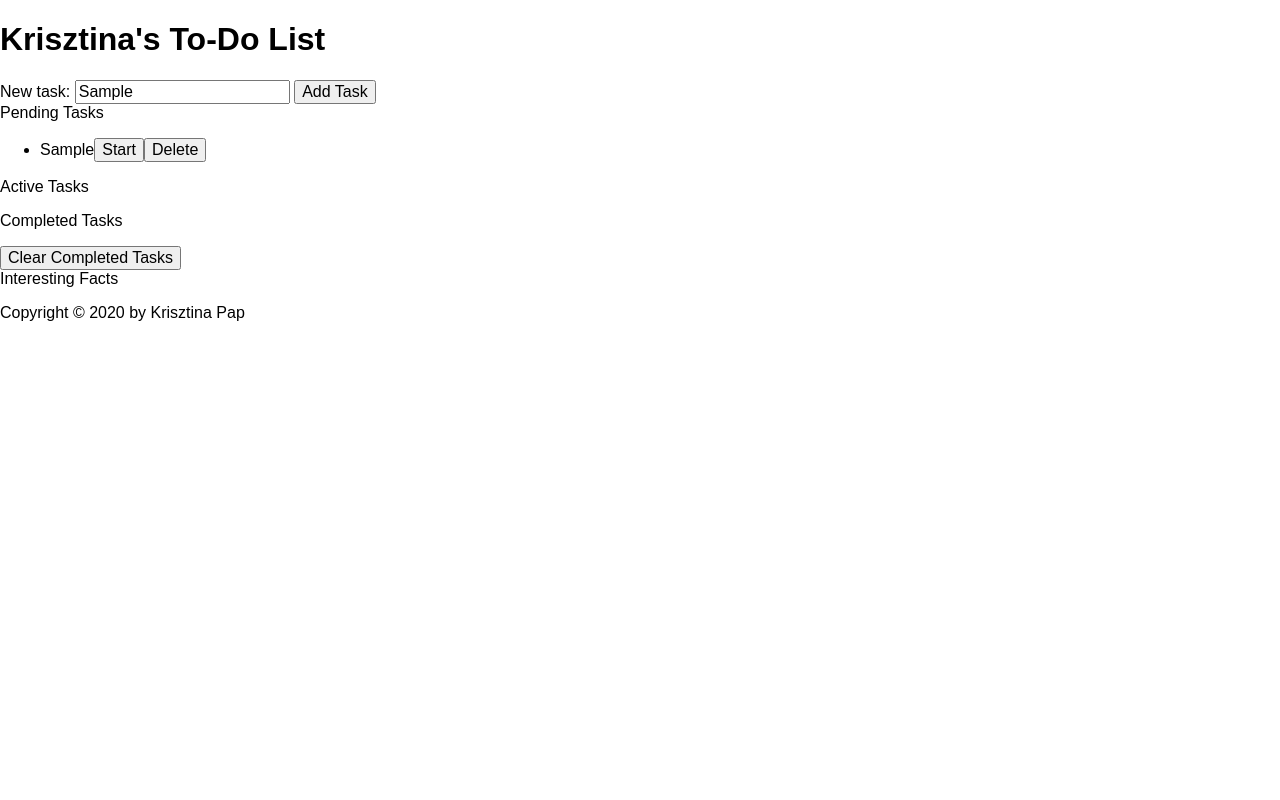
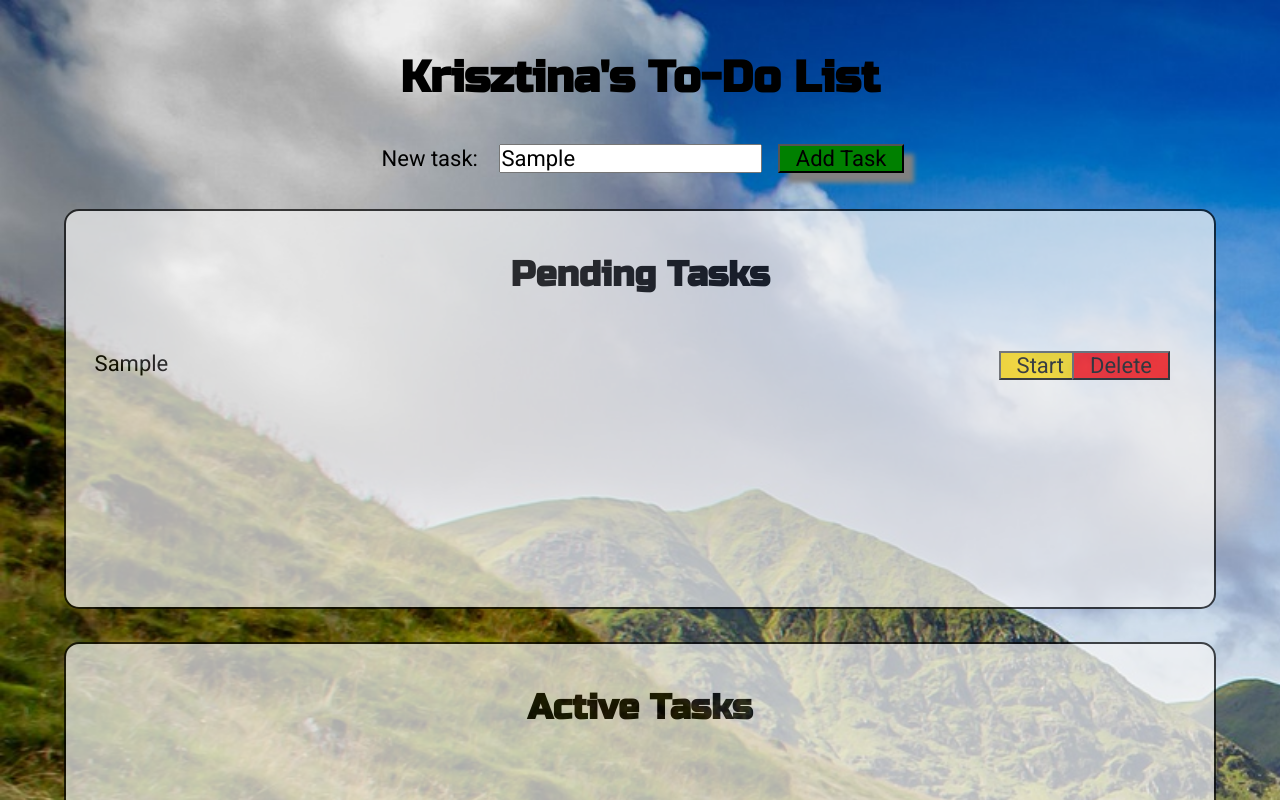
Before and after one commit to KrisztinaPap/js-to-do-list-improved, a website: page index.html in a window 1280 px wide. Both pictures are taken after typing "Sample" into the empty fields and a click on the button "Add Task". Shown: the top 800 px of the page. Drawn offline with Linux system fonts and the light colour scheme.

Commit message:
Adds Google Fonts; Adds CSS formatting; Adds <li> text spans;

```diff
--- a/css/main.css
+++ b/css/main.css
@@ -0,0 +1,170 @@
+* {
+    box-sizing: border-box;
+    margin: 0;
+    padding: 0;
+    text-align: center;
+    align-items: center;
+    font-size: 22px;
+}
+
+section {
+    background-color: whitesmoke;
+    opacity: 0.7;
+    padding: 0.3rem;
+    margin: 0.3rem;
+    margin-top: 1.2rem;
+    min-height: 50vh;
+    min-width: 360px;
+    border: 2px black solid;
+    border-radius: 15px;
+    width: 90%;
+}
+
+.flex-container {
+    display: flex;
+    flex-direction: column;
+    flex-wrap: nowrap;
+
+}
+
+h1 {
+    font-family: 'Russo One', sans-serif;
+    padding-top: 1rem;
+
+}
+
+h2 {
+    font-family: 'Russo One', sans-serif;
+    font-size: 1.6rem;
+    padding-top: 1.6rem;
+    padding-bottom: 2rem;
+}
+
+body {
+    font-family: 'Roboto', sans-serif;
+    background-image: url(".././img/mountain.jpg");
+    background-repeat: no-repeat;
+    background-size: cover;
+}
+
+footer {
+    margin-top: 2rem;
+    margin-bottom: 2rem;
+    color: whitesmoke;
+    font-size: 0.8rem;
+}
+
+form input {
+    margin-top: 10px;
+    text-align: left;
+}
+
+form label {
+    padding-left: 6px;
+    padding-right: 6px;
+}
+
+.yellow {
+    background-color: gold;
+}
+
+.red {
+    background-color: red;
+}
+
+.green {
+    background-color: green;
+}
+
+input {
+    margin: 10px;
+}
+
+.LIText {
+    padding-left: 0.5rem;
+    padding-right: 1rem;
+    display: inline-block;
+}
+
+ul {
+    list-style-type: none;
+}
+
+li {
+    margin: 0rem;
+    text-align: left;
+    background-color: whitesmoke;
+}
+
+.button {
+    display: inline-block;
+    padding: 0 16px;
+}
+.button:hover,
+.button:focus {
+    box-shadow: 10px 10px 5px grey;
+}
+
+.deleteButton {
+    position: absolute;
+    right: 0.5rem;
+}
+
+.startButton {
+    position: absolute;
+    right: 5rem;
+}
+
+#completed-task-section {
+    position: relative;
+}
+
+#clear-completed-button {
+    position: absolute;
+    right: 1rem;
+    bottom: 1rem;
+}
+
+#pending-task-section {
+    position: relative;
+}
+
+#active-task-section {
+    position: relative;
+}
+
+@media screen and ( min-width: 640px ) {
+    .LIText {
+        padding-left: 1rem;
+        padding-right: 2rem;
+        margin-top: 0.5rem;
+        display: inline-block;
+    }
+    .deleteButton {
+        position: absolute;
+        margin-top: 0.5rem;
+        right: 2rem;
+    }
+    .startButton {
+        position: absolute;
+        margin-top: 0.5rem;
+        right: 6rem;
+    }
+}
+
+@media screen and ( min-width: 1400px ) {
+    .flex-container {
+        display: flex;
+        flex-direction: row;
+        flex-wrap: wrap;
+        justify-content: space-around;
+        align-items: baseline;
+    }
+    section {
+        width: 30%;
+    }
+    #interesting-facts-section {
+        width: 60%;
+    }
+
+}
--- a/index.html
+++ b/index.html
@@ -7,6 +7,9 @@
 
     <!-- Normalize.css -->
     <link rel="stylesheet" href="css/normalize.css">
+
+    <!-- Google Fonts -->
+    <link href="https://fonts.googleapis.com/css2?family=Roboto&family=Russo+One&display=swap" rel="stylesheet">
 
     <link rel="stylesheet" href="css/main.css">
 
@@ -22,24 +25,32 @@
             <label for="taskName">New task:</label>
             <input type="text" id="taskName" name="name">
 
-            <button id="add-task-button" type="submit">Add Task</button>
+            <button id="add-task-button" type="submit" class="green button">Add Task</button>
         </form>
-        <section>Pending Tasks
+        <div class="flex-container">
+            <section id="pending-task-section">
+                <h2>Pending Tasks</h2>
                 <ul id="pending-task-list-area"></ul>
             </section>
 
-        <section>Active Tasks
+            <section id="active-task-section">
+                <h2>Active Tasks</h2>
                 <ul id="active-task-list-area"></ul>
             </section>
 
-        <section>Completed Tasks
+            <section id="completed-task-section">
+                <h2>Completed Tasks</h2>
                 <ul id="completed-task-list-area"></ul>
-            <button id="clear-completed-button" type="submit">Clear Completed Tasks</button>
+                <button id="clear-completed-button" type="submit" class="green button">Clear Completed Tasks</button>
             </section>
+        </div>
 
-        <section>Interesting Facts
+        <div class="flex-container">
+            <section id="interesting-facts-section">
+                <h2>Interesting Facts</h2>
                 <ul id="interesting-facts-area"></ul>
             </section>
+        </div>
     </main>
 
     <footer>Copyright &copy; 2020 by Krisztina Pap</footer>
--- a/js/scripts.js
+++ b/js/scripts.js
@@ -23,19 +23,24 @@ function addTask( event ) {
     event.preventDefault();
     const userInput = document.getElementById( "taskName" ).value;
     const newLI = document.createElement( "LI" );
-    newLI.textContent = userInput;
+
+    // Add text to li
+    const newTextContent = document.createElement( "SPAN" );
+    newTextContent.textContent = userInput;
+    newTextContent.classList.add( "LIText" );
+    newLI.appendChild( newTextContent );
 
     // Add "start" button
     const newStartButton = document.createElement( "BUTTON" );
     newStartButton.textContent = "Start";
-    newStartButton.classList.add( "startButton" );
+    newStartButton.classList.add( "startButton", "yellow", "button" );
     newStartButton.addEventListener( "click", startTask );
     newLI.append( newStartButton );
 
     // Add "delete" button
     const newDeleteButton = document.createElement( "BUTTON" );
     newDeleteButton.textContent = "Delete";
-    newDeleteButton.classList.add( "deleteButton" );
+    newDeleteButton.classList.add( "deleteButton", "red", "button" );
     newDeleteButton.addEventListener( "click", deleteTask );
     newLI.append( newDeleteButton );
 
```
Also changed, not shown: img/mountain.jpg (added). Lines whose indentation alone changed are shown as unchanged.
